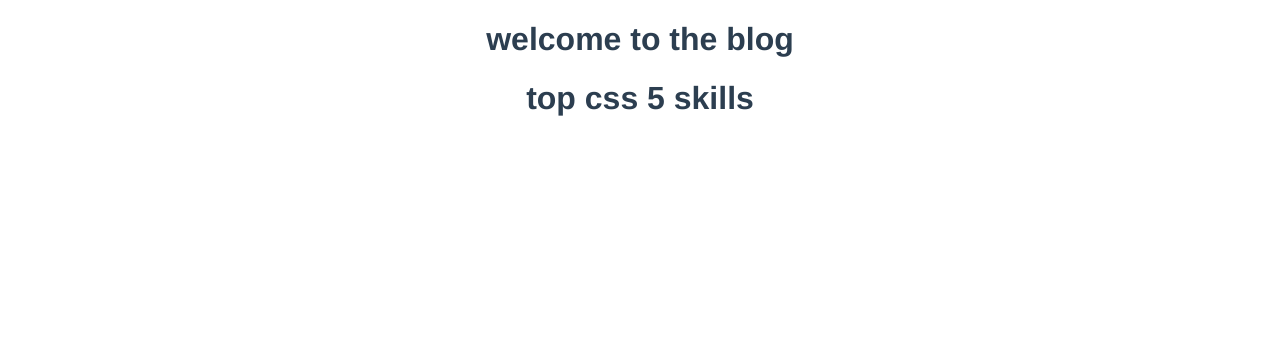
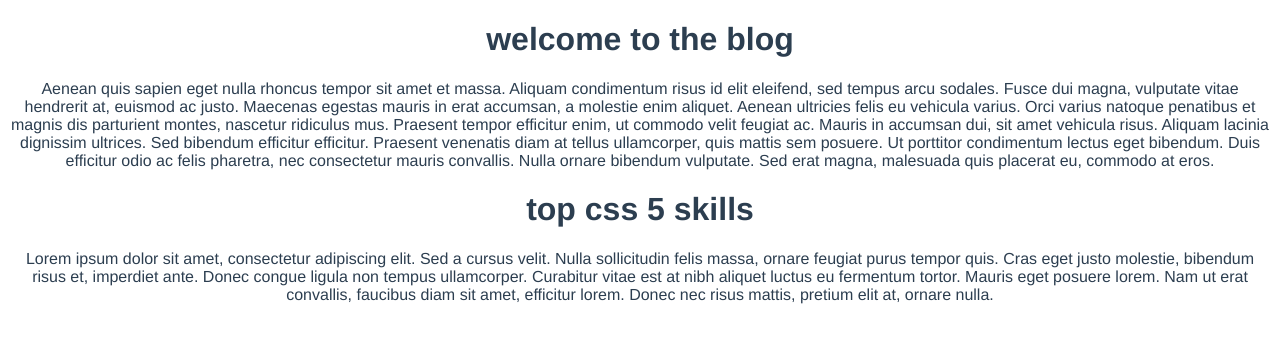
Before and after one commit to PrenitaVulpo/Dojo-Blog, a Vue app: page / in a window 1280 px wide. Shown: the top 342 px of the page. Built offline with nearby package versions, Linux system fonts and the light colour scheme.

Commit message:
add singtext body to single post component

```diff
--- a/src/components/SinglePost.vue
+++ b/src/components/SinglePost.vue
@@ -1,6 +1,7 @@
 <template>
 	<div class="post">
 		<h1>{{ post.title }}</h1>
+		<p>{{ post.body }}</p>
 	</div>
 </template>
 
--- a/src/views/Home.vue
+++ b/src/views/Home.vue
@@ -14,8 +14,16 @@ export default defineComponent({
 	},
 	setup() {
 		const posts = ref([
-			{ title: "welcome to the blog", body: "lorem ipsum", id: 1 },
-			{ title: "top css 5 skills", body: "lorem ipsum", id: 2 },
+			{
+				title: "welcome to the blog",
+				body: "Aenean quis sapien eget nulla rhoncus tempor sit amet et massa. Aliquam condimentum risus id elit eleifend, sed tempus arcu sodales. Fusce dui magna, vulputate vitae hendrerit at, euismod ac justo. Maecenas egestas mauris in erat accumsan, a molestie enim aliquet. Aenean ultricies felis eu vehicula varius. Orci varius natoque penatibus et magnis dis parturient montes, nascetur ridiculus mus. Praesent tempor efficitur enim, ut commodo velit feugiat ac. Mauris in accumsan dui, sit amet vehicula risus. Aliquam lacinia dignissim ultrices. Sed bibendum efficitur efficitur. Praesent venenatis diam at tellus ullamcorper, quis mattis sem posuere. Ut porttitor condimentum lectus eget bibendum. Duis efficitur odio ac felis pharetra, nec consectetur mauris convallis. Nulla ornare bibendum vulputate. Sed erat magna, malesuada quis placerat eu, commodo at eros.",
+				id: 1,
+			},
+			{
+				title: "top css 5 skills",
+				body: "Lorem ipsum dolor sit amet, consectetur adipiscing elit. Sed a cursus velit. Nulla sollicitudin felis massa, ornare feugiat purus tempor quis. Cras eget justo molestie, bibendum risus et, imperdiet ante. Donec congue ligula non tempus ullamcorper. Curabitur vitae est at nibh aliquet luctus eu fermentum tortor. Mauris eget posuere lorem. Nam ut erat convallis, faucibus diam sit amet, efficitur lorem. Donec nec risus mattis, pretium elit at, ornare nulla.",
+				id: 2,
+			},
 		]);
 
 		return { posts };
```
Also changed, not shown: src/router/index.ts (indentation only).
